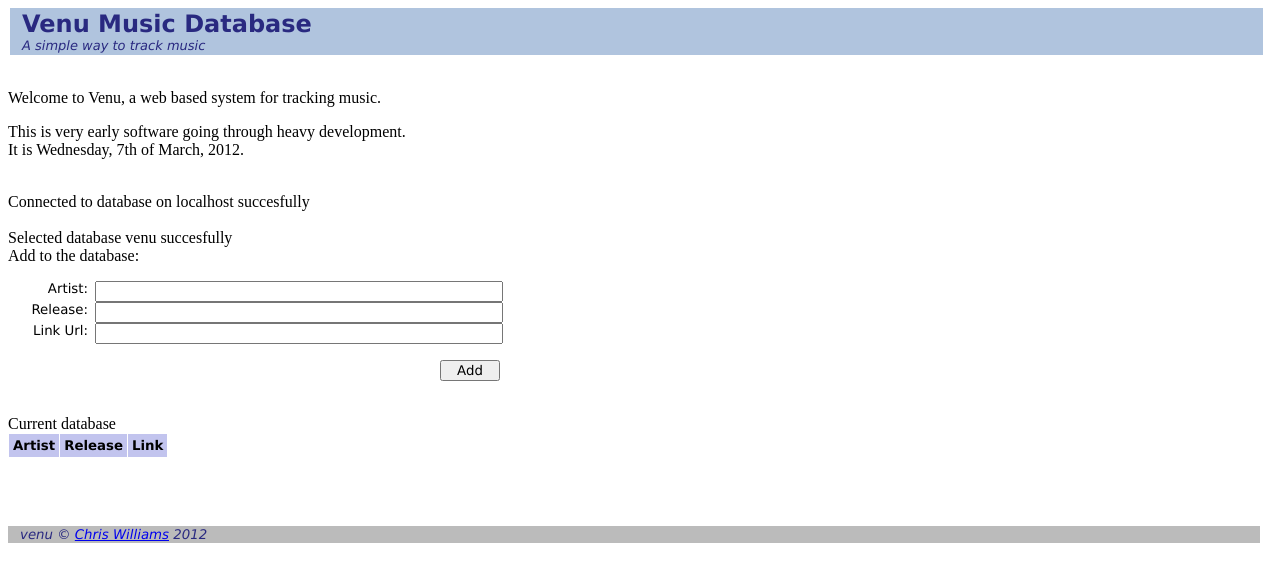
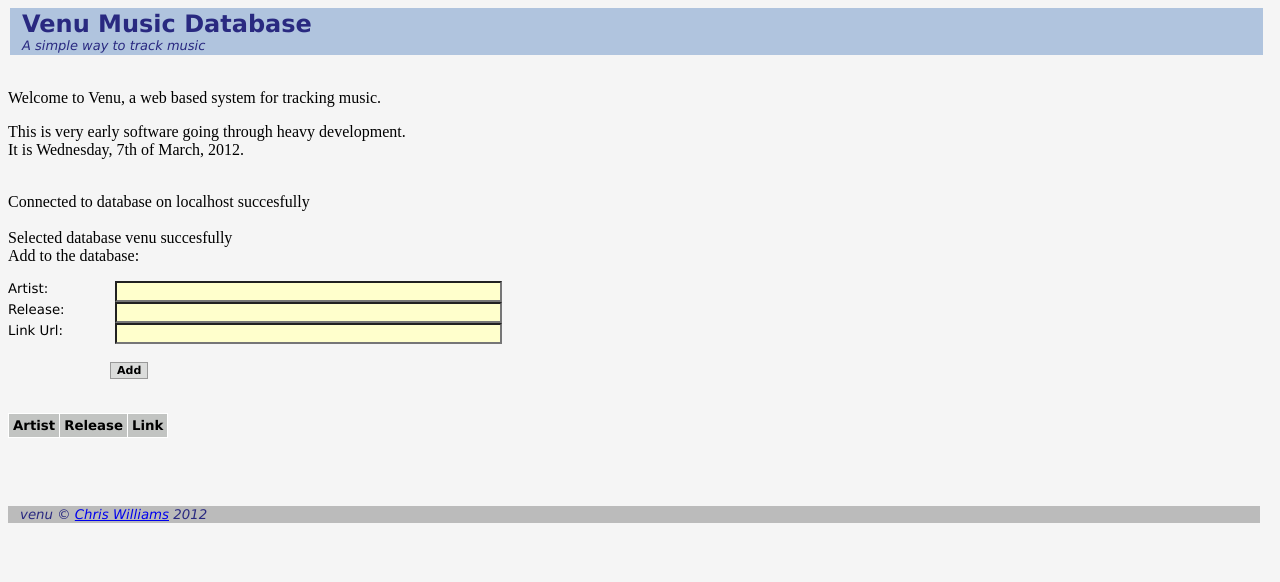
Before and after one commit to chrsw/venu, a PHP site: page /venu.php in a window 1280 px wide. Shown: the top 582 px of the page. Run offline with PHP 8.4, Linux system fonts and the light colour scheme; data that the repository does not hold is empty; some libraries are stand-ins or nearby versions.

Commit message:
Added GPL license file. More robust user input checking. Differint page style, testing CSS.

```diff
--- a/style.css
+++ b/style.css
@@ -1,18 +1,25 @@
+body {
+  color: black;
+  background: rgb(245, 245, 245);
+}
+:link {
+        color: rgb(0,0,153;
+)}
 div.block{
-  overflow: hidden
+  overflow: hidden;
 }
 div.block label{
   font-family: Verdana, Arial;
   width: 120px;
   display: block;
   float: left;
-  text-align: left
+  text-align: left;
 }
 div.block .input{
   font-family: Verdana, Arial;
   width: 400px;
   margin-left: 4px;
-  float: left
+  float: left;
 }
 div.header{
   background-color: #b0c4de;
@@ -32,7 +39,7 @@
   font-size: small;
   font-family: Verdana, Arial;
   font-style: italic;
-  font-weight: lighter
+  font-weight: lighter;
 }
 div.footer{
   background-color: #bbbbbb;
@@ -46,11 +53,11 @@
   padding-right: 1px;
   padding-top: 1px;
   text-align: left;
-  width: 98%
+  width: 98%;
 }
 div.sect1{
   font-size: larger;
-  font-family: Verdana, Arial
+  font-family: Verdana, Arial;
 }
 table.results {
   border-width: 4px;
@@ -60,37 +67,50 @@
   border-collapse: collapse;
   background-color: white;
   font-family: Verdana, Arial;
-  font-size: smaller
+  font-size: smaller;
 }
 table.results th {
   border-width: 1px;
   padding: 4px;
   border-style: inset;
   border-color: white;
-  background-color: rgb(194, 196, 238)
+  background-color: rgb(194, 196, 238);
 }
 table.results td {
   border-width: 1px;
   padding: 4px;
   border-style: inset;
   border-color: white;
-  background-color: rgb(194, 196, 238)
+  background-color: rgb(194, 196, 194);
 }
 table.results tr.alt td {
-  background-color: rgb(219, 220, 247)
+  background-color: rgb(219, 220, 219);
 }
-form label {
-  width: 80px;
+label {
   float: left;
-  text-align: right;
+  text-align: left;
   margin-right: 0.5em;
   font-family: Verdana, Arial;
   font-size: smaller;
-  display: block
-} .submit input {
-  margin-left: 432px;
-  width: 60px
-} input {
-  width: 400px;
-  font-family: Verdana, Arial
+  display: block;
+  width: 6em;
 }
+
+.input {
+  width: 30%;
+  font-family: Verdana, Arial;
+  background: #FFC;
+  margin-left: 1.5em;
+}
+
+.button {
+  background-color: rgb(219, 220, 219);
+  border: 1px solid #999;
+  color: black;
+  font-family: Verdana, Arial;
+  font-size: 11px;
+  font-weight: bold;
+  height: 24px
+  width: 60px;
+  margin-left: 102px
+}
--- a/venu.php
+++ b/venu.php
@@ -53,10 +53,10 @@
 Add to the database: <br>
 <form method="post" action="add.php" class="form">
 <p>
-<label for="txtArtistName">Artist: </label> <input name="txtArtistName"/></br>
-<label for="txtReleaseName">Release: </label> <input name="txtReleaseName"/></br>
-<label for="txtLinkUrl">Link Url: </label> <input name="txtLinkUrl"/></br>
-<p class="submit"><input type="submit" value="Add" /></p>
+<label for="txtArtistName">Artist: </label> <input name="txtArtistName" class="input"/></br>
+<label for="txtReleaseName">Release: </label> <input name="txtReleaseName" class="input"/></br>
+<label for="txtLinkUrl">Link Url: </label> <input name="txtLinkUrl" class="input"/></br>
+<br><input type="submit" class="button" value="Add" /></br>
 </form>
 _END;
 
@@ -67,7 +67,7 @@
     die('<p>Invalid query: ' . mysql_error());
 }
 // The query results are stored in the PHP var $result
-echo "<br>Current database<br>";
+echo "<br>";
 // Build a table from the CSS defined above
 echo "\n<table class=\"results\">";
 echo "\n<tr>";
@@ -75,7 +75,7 @@
 echo "<td alignt=\"left\"><b>Release</td></b>\n";
 echo "<td align=\"right\"><b>Link</b></td>\n";
 echo "</tr>\n";
-// While there's data to be fetched from the table, store it in the array $row
+// While there's data to be fetched from the table, store it in the associative array $row
 $table_idx = 0;       // Alternate row styles
 while ($row = mysql_fetch_assoc($result)){
     // Alternate row formatting
@@ -107,5 +107,6 @@
 <p><p>
 <p><p>&nbsp;<p>
 <div class = "footer">venu &copy; <a href="mailto:chrisbw@gmail.com">Chris Williams</a> 2012</div>
+<p>
 </body>
 </html>
```
Also changed, not shown: add.php (+13 -1 lines), 1 other file.
